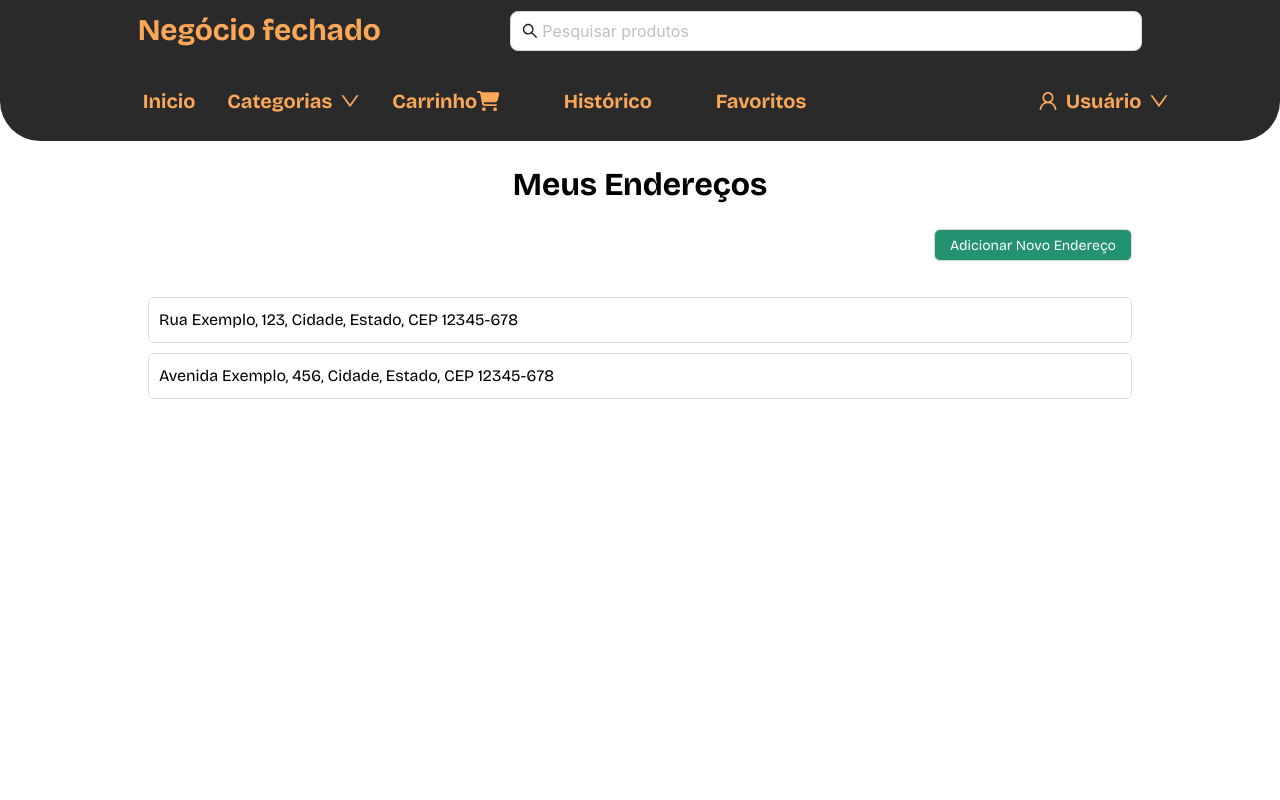
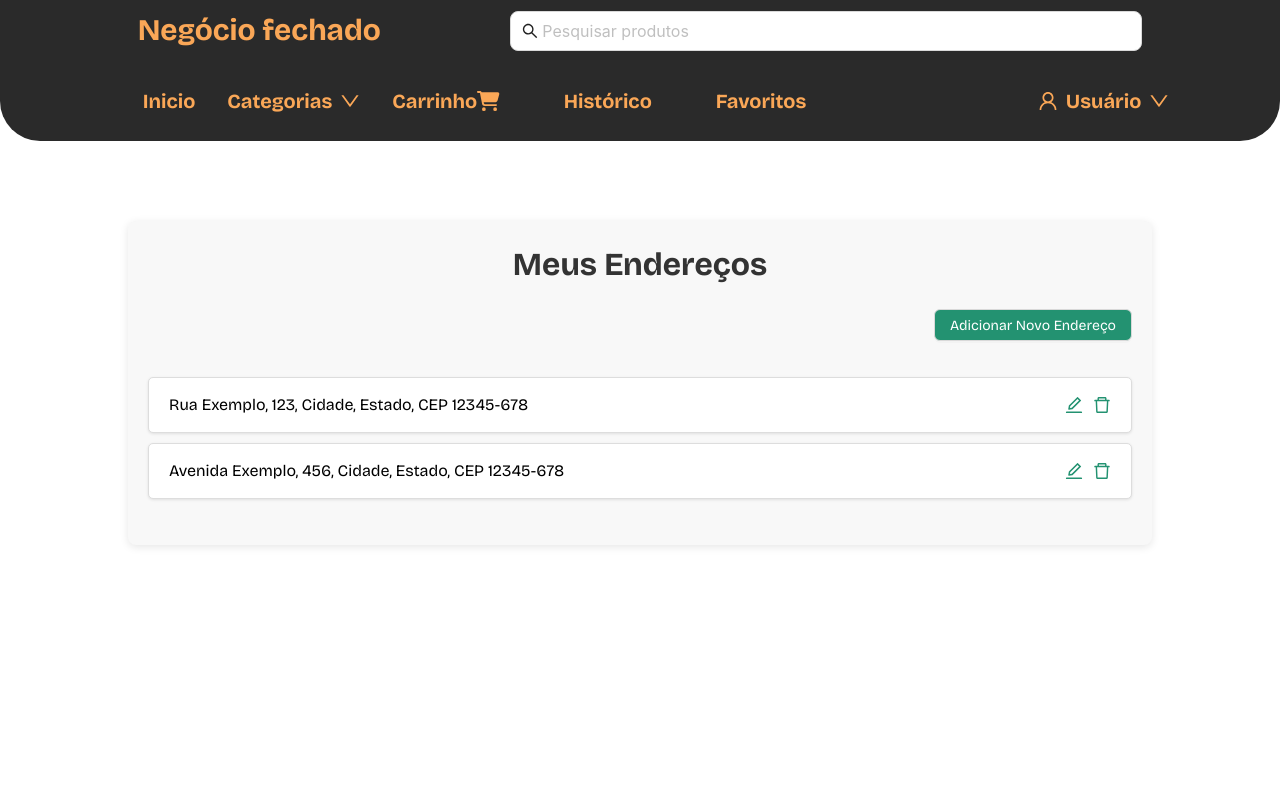
Before and after one commit to Reis567/ecommerce-api, a React (Vite) app in the folder frontend/: page /meus-enderecos in a window 1280 px wide. Shown: the top 800 px of the page. Built offline with nearby package versions, Linux system fonts and the light colour scheme.

Commit message:
Feat  AddressActions

```diff
--- a/frontend/src/pages/MyAddressPage/index.styles.tsx
+++ b/frontend/src/pages/MyAddressPage/index.styles.tsx
@@ -1,23 +1,28 @@
-// src/pages/MyAddressesPage/index.styles.tsx
 import styled from 'styled-components';
 import { Button } from 'antd';
 
+export const AddressContent = styled.div`
+  width: 100%;
+  min-height: 100vh;
 
-export const AddressContent = styled.div`
-  width:100%;
-  min-height: 100vh;
-`
+`;
+
 export const AddressContainer = styled.div`
   width: 80%;
   margin: auto;
+  margin-top: 80px;
   padding: 20px;
   display: flex;
   flex-direction: column;
   align-items: center;
+  background-color: #f8f8f8;
+  border-radius: 8px;
+  box-shadow: 0 2px 8px rgba(0, 0, 0, 0.1);
 `;
 
 export const AddressTitle = styled.h1`
   margin-bottom: 20px;
+  color: #333;
 `;
 
 export const AddressList = styled.ul`
@@ -27,10 +32,34 @@ export const AddressList = styled.ul`
 `;
 
 export const AddressItem = styled.li`
-  padding: 10px;
+  padding: 15px 20px;
   border: 1px solid #ddd;
   margin-bottom: 10px;
   border-radius: 5px;
+  display: flex;
+  justify-content: space-between;
+  align-items: center;
+  background-color: #fff;
+  box-shadow: 0 1px 3px rgba(0, 0, 0, 0.1);
+
+  &:hover {
+    box-shadow: 0 2px 6px rgba(0, 0, 0, 0.15);
+  }
+`;
+
+export const AddressActions = styled.div`
+  display: flex;
+  gap: 10px;
+
+  .anticon {
+    font-size: 18px;
+    cursor: pointer;
+    color: #239271;
+
+    &:hover {
+      color: #1e8266;
+    }
+  }
 `;
 
 export const AddButton = styled(Button)`
@@ -38,6 +67,7 @@ export const AddButton = styled(Button)`
   background-color: #239271;
   color: white;
   margin-bottom: 20px;
+
   &:hover {
     background-color: #1e8266;
   }
--- a/frontend/src/pages/MyAddressPage/index.tsx
+++ b/frontend/src/pages/MyAddressPage/index.tsx
@@ -1,21 +1,27 @@
-// src/pages/MyAddressesPage/index.tsx
 import React from 'react';
-
+import { EditOutlined, DeleteOutlined } from '@ant-design/icons';
 import {
   AddressContainer,
   AddressTitle,
   AddressList,
   AddressItem,
   AddButton,
-  AddressContent
+  AddressContent,
+  AddressActions
 } from './index.styles';
 
 const MyAddressesPage: React.FC = () => {
 
+  const handleAddAddress = () => {
+    console.log('Adicionar novo endereço');
+  };
 
-  const handleAddAddress = () => {
-    // Lógica para adicionar novo endereço
-    console.log('Adicionar novo endereço');
+  const handleEditAddress = (address: string) => {
+    console.log('Editar endereço:', address);
+  };
+
+  const handleDeleteAddress = (address: string) => {
+    console.log('Excluir endereço:', address);
   };
 
   return (
@@ -24,11 +30,21 @@ const MyAddressesPage: React.FC = () => {
         <AddressTitle>Meus Endereços</AddressTitle>
         <AddButton onClick={handleAddAddress}>Adicionar Novo Endereço</AddButton>
         <AddressList>
-          <AddressItem>Rua Exemplo, 123, Cidade, Estado, CEP 12345-678</AddressItem>
-          <AddressItem>Avenida Exemplo, 456, Cidade, Estado, CEP 12345-678</AddressItem>
-          {/* Adicione mais endereços conforme necessário */}
+          <AddressItem>
+            Rua Exemplo, 123, Cidade, Estado, CEP 12345-678
+            <AddressActions>
+              <EditOutlined onClick={() => handleEditAddress('Rua Exemplo, 123, Cidade, Estado, CEP 12345-678')} />
+              <DeleteOutlined onClick={() => handleDeleteAddress('Rua Exemplo, 123, Cidade, Estado, CEP 12345-678')} />
+            </AddressActions>
+          </AddressItem>
+          <AddressItem>
+            Avenida Exemplo, 456, Cidade, Estado, CEP 12345-678
+            <AddressActions>
+              <EditOutlined onClick={() => handleEditAddress('Avenida Exemplo, 456, Cidade, Estado, CEP 12345-678')} />
+              <DeleteOutlined onClick={() => handleDeleteAddress('Avenida Exemplo, 456, Cidade, Estado, CEP 12345-678')} />
+            </AddressActions>
+          </AddressItem>
         </AddressList>
-
       </AddressContainer>
     </AddressContent>
   );
```
